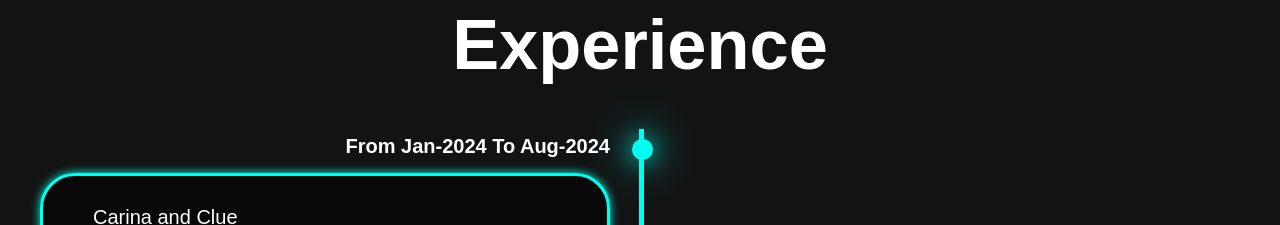
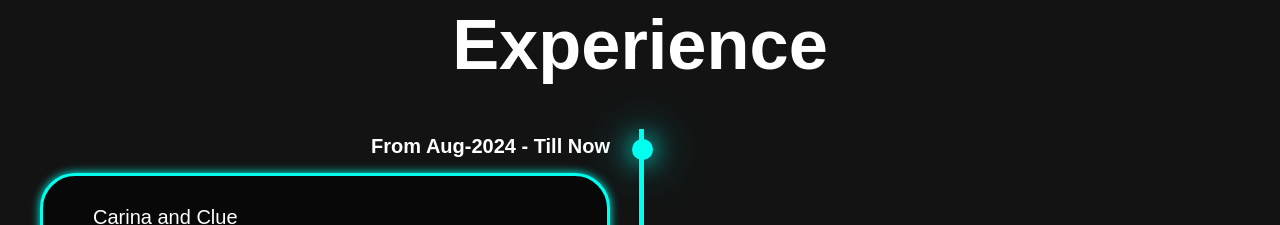
Before and after one commit to saifbassem/portfolio, a plain HTML site: page index.html in a window 1280 px wide. Shown: the part 960-1185 px from the top of the page. Drawn offline with nearby package versions, Linux system fonts and the light colour scheme.

Commit message:
Update index.html

```diff
--- a/index.html
+++ b/index.html
@@ -51,7 +51,7 @@
 
                 <div class="timeline-item">
                     <div class="timeline-dot"></div>
-                        <div class="time-line-date">From Jan-2024 To Aug-2024</div>
+                        <div class="time-line-date">From Aug-2024 - Till Now</div>
                         <div class="timeline-content">
                             <h3>Carina and Clue</h3>
                             <h5>Backend Developer :</h5>
@@ -147,7 +147,6 @@
 
             </div>
         </section>
-
 
 
 
```
